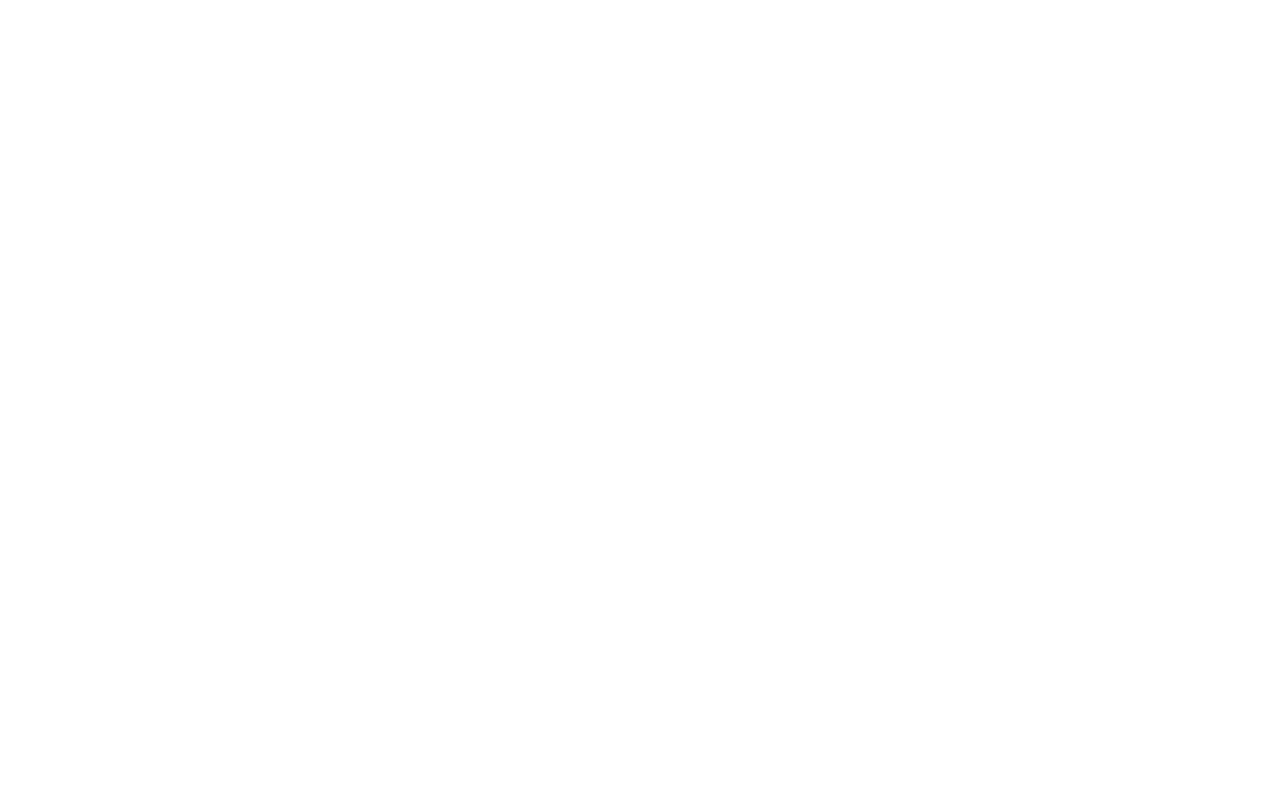
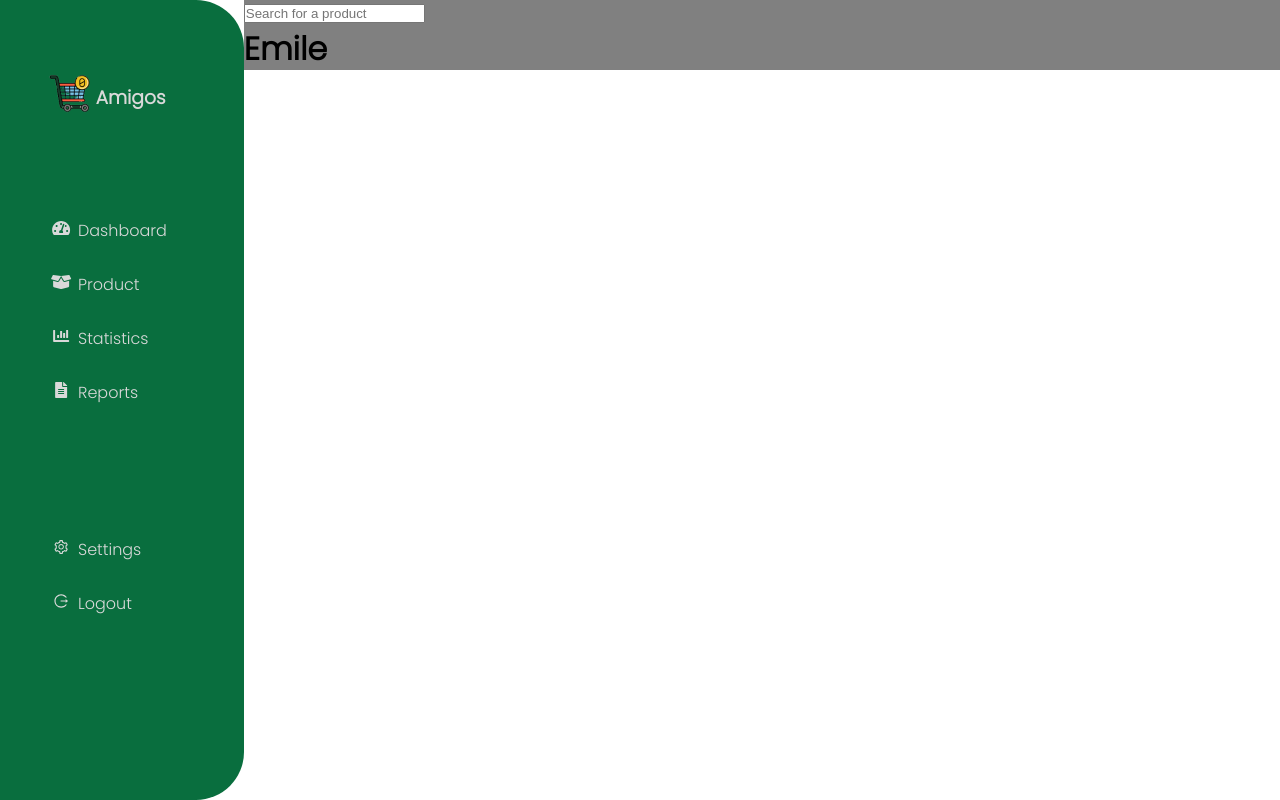
Before and after one commit to atlp-rwanda/e-comm-team-amigos-fn, a React (Create React App) app: page /dashboard in a window 1280 px wide. Before the commit this address had no page. Built offline with nearby package versions, Linux system fonts and the light colour scheme.

Commit message:
feat(dashboard-template) dashboard setup implentation
- create dashboard starter template
- create header nav
- create aside bar nav

[Finishes #185090975]

```diff
--- a/src/routes/index.jsx
+++ b/src/routes/index.jsx
@@ -6,6 +6,7 @@ import LoginPage from '../views/login/LoginPage.jsx';
 import SignUp from '../views/sign-up/SignUp.jsx';
 import VerrifyAccPage from '../views/verify-account/VerrifyAccPage.jsx';
 import SuccessPage from '../components/SuccessPage.jsx';
+import DashboardNav from '../views/dashboard/navigation/index.jsx';
 
 const index = () => {
 	return (
@@ -17,6 +18,9 @@ const index = () => {
 			<Route exact path="/user/verify_email/:token" element={<VerrifyAccPage />} />
 			<Route exact path="/reset-password" element={<ResetPassword />} />
       		<Route exact path="/user/resetPassword/:token" element={<ConfirmNewPassword />} />
+			<Route exact path='dashboard' element={<DashboardNav/>}>
+				<Route exact path="" element={<h1>Dashboard</h1>} />
+			</Route>
 		</Routes>
 	);
 };
--- /dev/null
+++ b/src/views/dashboard/asideBar/index.jsx
@@ -0,0 +1,63 @@
+import React from 'react';
+import './style.scss';
+import { FaTachometerAlt } from 'react-icons/fa';
+import { FaBoxOpen } from 'react-icons/fa';
+import { FaChartBar } from 'react-icons/fa';
+import { FaFileAlt } from 'react-icons/fa';
+import { AiOutlineSetting, AiOutlineLogout } from 'react-icons/ai';
+import cart from './cart.png';
+
+function AsideBar() {
+	return (
+		<div className="aside-bar-container">
+			<div className="cart-content">
+				<img src={cart} alt="" />
+				<h3>Amigos</h3>
+			</div>
+			<nav>
+				<ul>
+					<li>
+						<a href="">
+							<FaTachometerAlt className="fa" />
+							Dashboard
+						</a>
+					</li>
+					<li>
+						<a href="">
+							<FaBoxOpen className="fa" />
+							Product
+						</a>
+					</li>
+					<li>
+						<a href="">
+							<FaChartBar className="fa" />
+							Statistics
+						</a>
+					</li>
+					<li>
+						<a href="">
+							<FaFileAlt className="fa" />
+							Reports
+						</a>
+					</li>
+					<div className="down-content">
+						<li>
+							<a href="">
+								<AiOutlineSetting className="fa" />
+								Settings
+							</a>
+						</li>
+						<li>
+							<a href="">
+								<AiOutlineLogout className="fa" />
+								Logout
+							</a>
+						</li>
+					</div>
+				</ul>
+			</nav>
+		</div>
+	);
+}
+
+export default AsideBar;
--- /dev/null
+++ b/src/views/dashboard/asideBar/style.scss
@@ -0,0 +1,44 @@
+.aside-bar-container{
+    width: 20%;
+    height: 100vh;
+    background-color:  #096E3E;
+    border-radius: 0 48px 48px 0;
+}
+
+ ul {
+    display: flex;
+    flex-direction: column;
+    margin: auto;
+    margin: 30% 20%;
+}
+
+ li {
+    list-style-type: none;
+    margin-top: 20%;
+}
+
+a {
+    text-decoration: none;
+    color: #D9D9D9;
+}
+
+.fa {
+    padding-right: 5px;
+    width: 20%;
+}
+
+.cart-content {
+    display: flex;
+    margin-top: 30%;
+    margin-left: 20%;
+}
+
+.cart-content h3 {
+    margin-top: 10px;
+    color: #D9D9D9;
+    padding-left: 5px;
+}
+
+.down-content {
+    margin-top: 70%;
+}
--- /dev/null
+++ b/src/views/dashboard/header/index.jsx
@@ -0,0 +1,19 @@
+import React from "react";
+import './style.scss';
+
+function HeaderNav() {
+  return (
+    <div className="header-container">
+      <div className="filter-section">
+        <input type="text" placeholder="Search for a product"/>
+      </div>
+      <div className="profile-section">
+        <div className="avatar">
+            <h1>Emile</h1>
+        </div>
+      </div>
+    </div>
+  );
+}
+
+export default HeaderNav;
--- /dev/null
+++ b/src/views/dashboard/header/style.scss
@@ -0,0 +1,5 @@
+.header-container{
+    background-color: grey;
+    width: 85%;
+    height: 70px;
+}
--- /dev/null
+++ b/src/views/dashboard/navigation/index.jsx
@@ -0,0 +1,14 @@
+import React from 'react';
+import Header from '../header/index.jsx';
+import AsideBar from '../asideBar/index.jsx';
+
+function DashboardNav() {
+  return (
+    <div style={{display:'flex'}}>
+        <AsideBar/>
+        <Header/>
+    </div>
+  );
+}
+
+export default DashboardNav
```
Also changed, not shown: src/views/dashboard/asideBar/cart.png (added).
